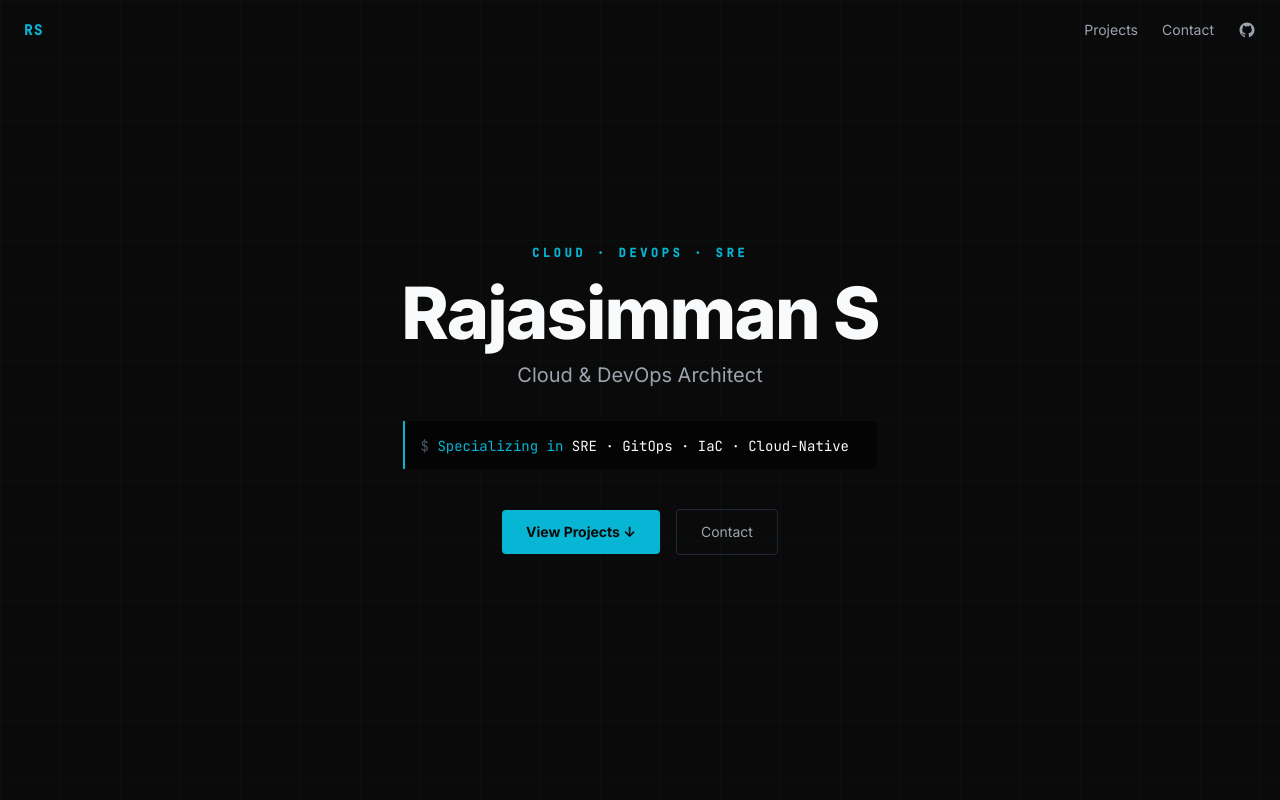
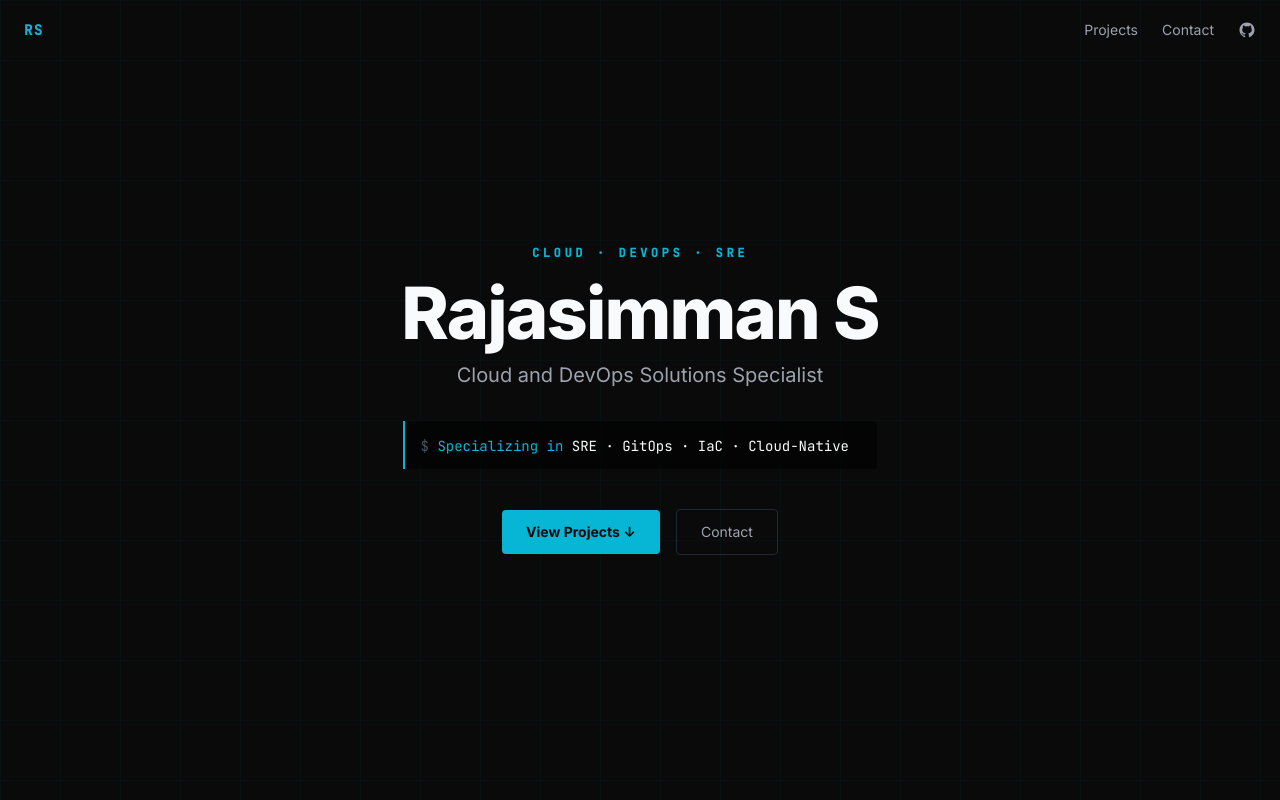
Before and after one commit to srajasimman/srajasimman.dev, a React (Vite) app: page / in a window 1280 px wide. Shown: the top 800 px of the page. Built offline with nearby package versions, Linux system fonts and the light colour scheme.

Commit message:
fix: use dynamic data for role title, footer name/year; stable keys; add hero id

```diff
--- a/src/App.jsx
+++ b/src/App.jsx
@@ -26,7 +26,7 @@ export default function App() {
         <References references={references} />
         <Contact basics={basics} />
       </main>
-      <Footer />
+      <Footer name={basics.name} />
     </div>
   )
 }
--- a/src/components/Experience.jsx
+++ b/src/components/Experience.jsx
@@ -37,7 +37,7 @@ export default function Experience({ work }) {
 
         <div className="space-y-12">
           {work.map((job, i) => (
-            <div key={i} className="grid md:grid-cols-[180px_1fr] gap-4 md:gap-8">
+            <div key={job.name + job.startDate} className="grid md:grid-cols-[180px_1fr] gap-4 md:gap-8">
               {/* Date + line */}
               <div className="flex md:flex-col md:items-end items-center gap-3">
                 <span className="font-mono text-muted text-xs whitespace-nowrap">
--- a/src/components/Footer.jsx
+++ b/src/components/Footer.jsx
@@ -1,10 +1,10 @@
 // Single-line footer with copyright.
 
-export default function Footer() {
+export default function Footer({ name }) {
   return (
     <footer className="py-6 px-6 bg-surface border-t border-border text-center">
       <p className="text-muted text-xs font-mono">
-        © 2026 Rajasimman S · Built with React &amp; Tailwind
+        © {new Date().getFullYear()} {name} · Built with React &amp; Tailwind
       </p>
     </footer>
   )
--- a/src/components/Hero.jsx
+++ b/src/components/Hero.jsx
@@ -7,6 +7,7 @@
 export default function Hero({ basics }) {
   return (
     <section
+      id="hero"
       className="relative min-h-screen flex flex-col items-center justify-center px-6 text-center"
       aria-label="Introduction"
     >
@@ -33,9 +34,7 @@ export default function Hero({ basics }) {
         </h1>
 
         {/* Role */}
-        <p className="text-xl text-secondary mb-8">
-          Cloud &amp; DevOps Architect
-        </p>
+        <p className="text-xl text-secondary mb-8">{basics.label}</p>
 
         {/* Terminal accent */}
         <div className="inline-block text-left border-l-2 border-accent bg-black/60 px-4 py-3 rounded-r mb-10">
--- a/src/components/Projects.jsx
+++ b/src/components/Projects.jsx
@@ -32,7 +32,7 @@ export default function Projects({ projects }) {
         <div className="grid md:grid-cols-2 lg:grid-cols-3 gap-5">
           {projects.map((project, i) => (
             <article
-              key={i}
+              key={project.name}
               className="bg-surface2 border border-border rounded p-6 flex flex-col hover:-translate-y-0.5 hover:border-accent transition-all duration-200"
             >
               <div className="flex items-start justify-between gap-2 mb-3">
--- a/src/components/Repos.jsx
+++ b/src/components/Repos.jsx
@@ -26,7 +26,7 @@ export default function Repos({ repos }) {
         <div className="grid sm:grid-cols-2 lg:grid-cols-3 gap-4">
           {repos.map((repo, i) => (
             <a
-              key={i}
+              key={repo.name}
               href={repo.url}
               target="_blank"
               rel="noopener noreferrer"
```
